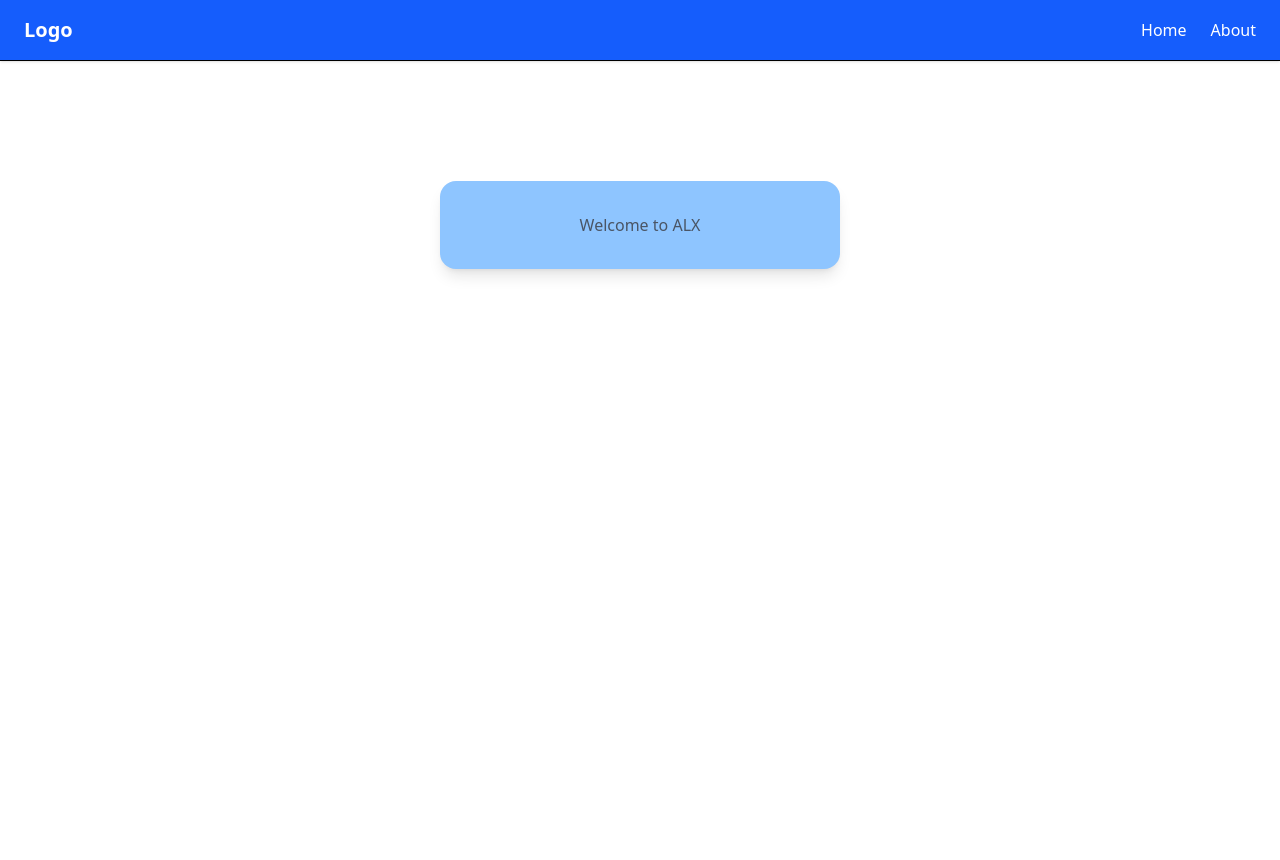
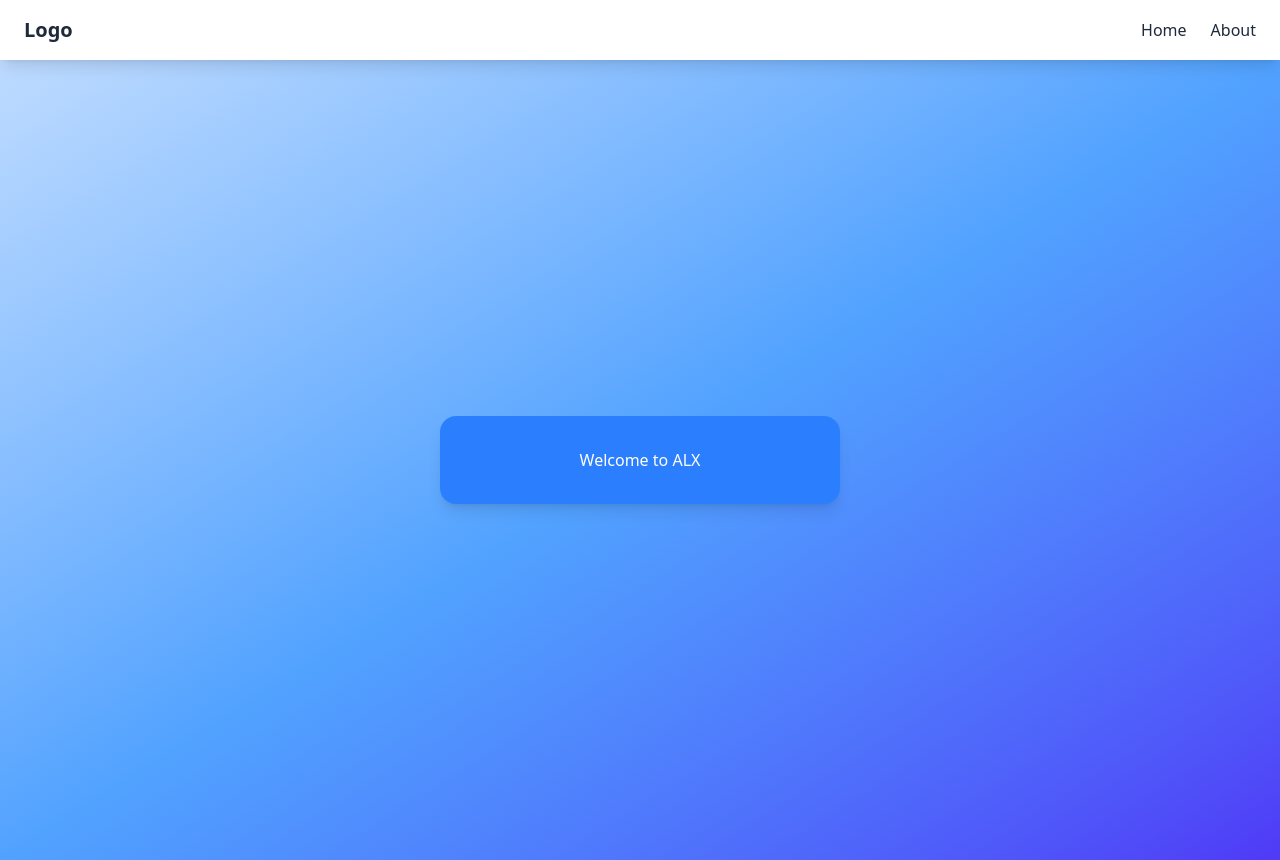
Before and after one commit to bemnet-21/alx-project-0x02-setup, a Next.js app in the folder alx-project-0x02/: page / in a window 1280 px wide. Before the commit the page ends 800 px from the top, so only its background shows below. Built offline with nearby package versions, Linux system fonts and the light colour scheme.

Commit message:
some tweaks in color

```diff
--- a/alx-project-0x02/components/common/Card.tsx
+++ b/alx-project-0x02/components/common/Card.tsx
@@ -3,7 +3,7 @@ import { type CardProps } from '@/interfaces'
 
 const Card: React.FC<CardProps> = ({title, content}) => {
   return (
-    <div className='shadow-2xl w-ful h-50 text-center m-2.5 bg-blue-400 rounded-3xl text-white hover:bg-blue-500'>
+    <div className='shadow-2xl w-ful h-50 text-center m-2.5 bg-blue-500 rounded-3xl text-white hover:bg-blue-400'>
         <h2 className='text-5xl mb-15 font-bold'>{title}</h2>
         <p>{content}</p>
     </div>
--- a/alx-project-0x02/components/layout/Header.tsx
+++ b/alx-project-0x02/components/layout/Header.tsx
@@ -3,10 +3,11 @@ import Link from 'next/link'
 
 const Header: React.FC = () => {
   return (
-    <nav className='bg-blue-600 border-b shadow px-6 py-4 flex justify-between items-center'>
-        <div className='text-xl font-bold text-white'>Logo</div>
+    <nav className='bg-gradient-to-t from-transparent to-white backdrop-blur-md shadow-lg text-gray-800 px-6 py-4 flex justify-between items-center'>
+
+        <div className='text-xl font-bold '>Logo</div>
         {/* Hides the <ul> by default and from medium screens and up, display it as a flexbox container */}
-        <ul className='flex space-x-6 text-white font-medium'>
+        <ul className='flex space-x-6  font-medium'>
             <li><Link href='/home' className='hover:text-blue-500'>Home</Link></li>
             <li><Link href='/about' className='hover:text-blue-500'>About</Link></li>
         </ul>
--- a/alx-project-0x02/pages/home.tsx
+++ b/alx-project-0x02/pages/home.tsx
@@ -11,7 +11,7 @@ const HomePage: React.FC = () => {
   { title: "Coffee Maker Deluxe", content: "Programmable, Brews 12 Cups" }
   ]
   return (
-      <div className='grid md:grid-cols-2 lg:grid-cols-3 gap-10'>
+      <div className='grid md:grid-cols-2 lg:grid-cols-3 gap-10 bg-gradient-to-br from-blue-200 via-[#51A2FF] to-indigo-600 min-h-screen'>
         {
           cardData.map((item, index) => (
             <Card key={index} title={item.title} content={item.content} />
--- a/alx-project-0x02/pages/index.tsx
+++ b/alx-project-0x02/pages/index.tsx
@@ -4,7 +4,11 @@ const index: React.FC = () => {
   return (
     <>
       <Header />
-      <div className='p-8 shadow-lg bg-blue-300 text-gray-600 w-100 mx-auto rounded-2xl my-30 text-center'>Welcome to ALX</div>
+      <div className='bg-gradient-to-br from-blue-200 via-[#51A2FF] to-indigo-600 min-h-screen flex items-center justify-center'>
+        <div className='p-8 shadow-lg bg-blue-500 text-white w-100 mx-auto rounded-2xl  text-center '>
+            Welcome to ALX
+        </div>
+      </div>
     </>
   )
 }
```
